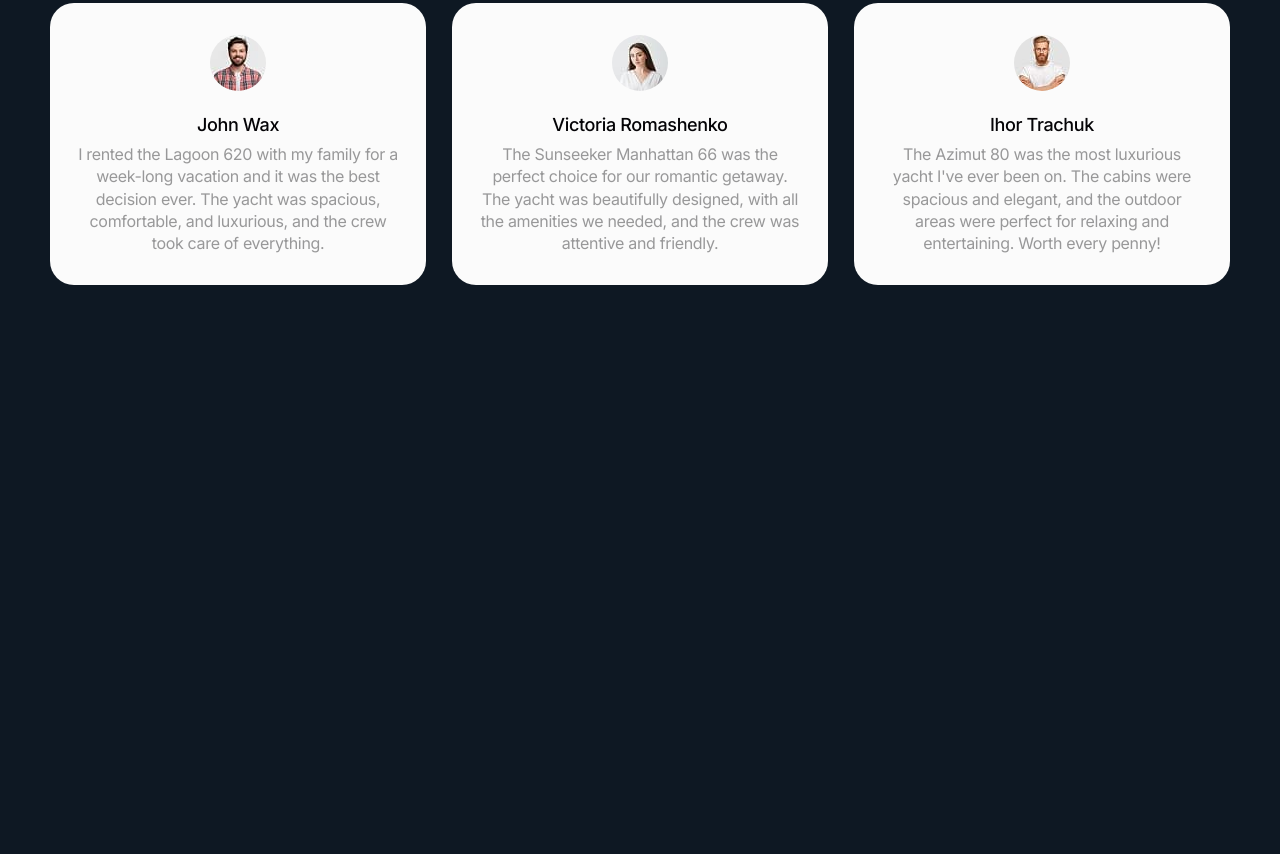
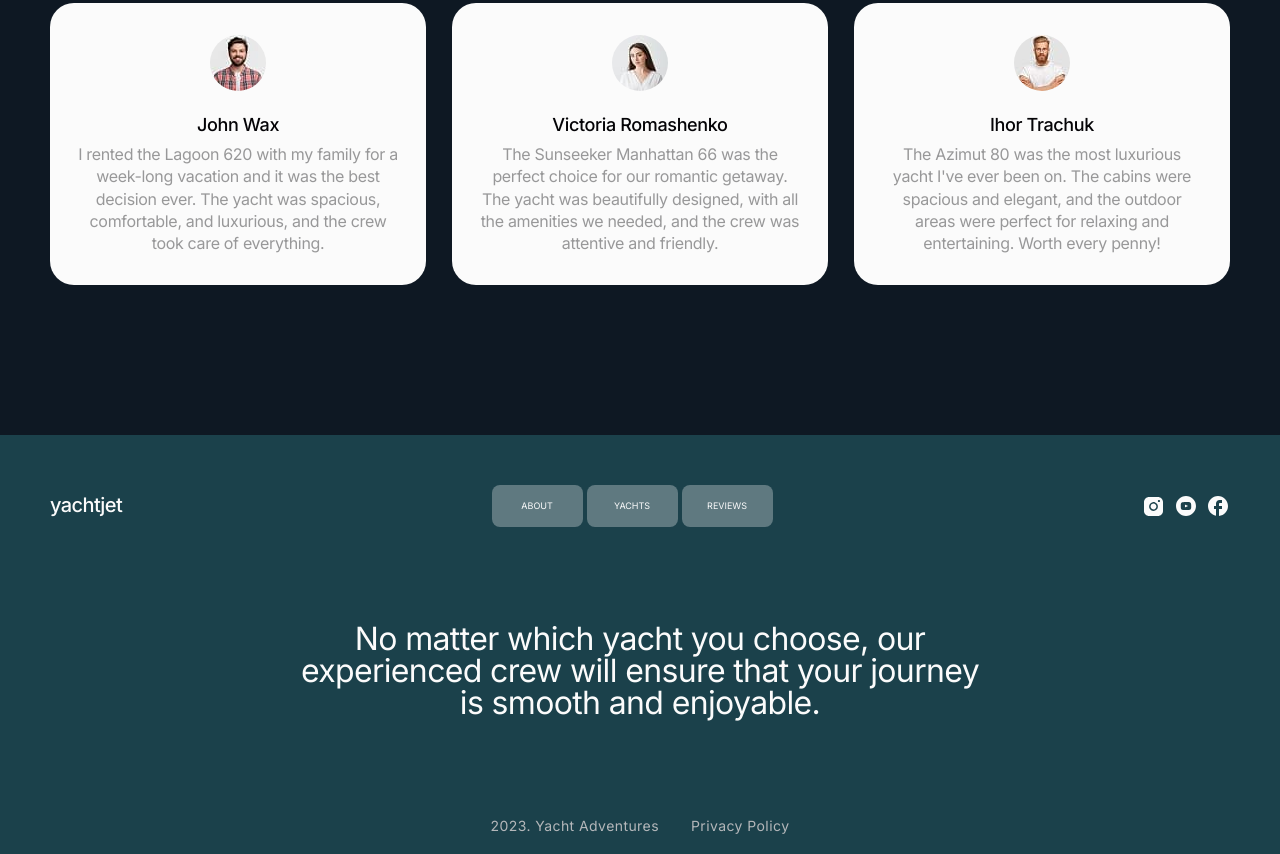
Before and after one commit to D-VALTURY/blended-5-6, a website built with Vite: page src/index.html in a window 1280 px wide. Shown: the part 352-1206 px from the top of the page. Before the commit the page ends 800 px from the top, so only its background shows below. Built offline with nearby package versions, Linux system fonts and the light colour scheme.

Commit message:
footer done

```diff
--- a/src/css/footer.css
+++ b/src/css/footer.css
@@ -1,18 +1,148 @@
-/* Мобільні стилі */
 .page-footer {
-  padding-top: 40px;
-  padding-bottom: 20px;
+  padding: 40px 0 20px;
   background-color: #1b414b;
 }
 
-/* Планшетні стилі */
-@media screen and (min-width: 768px) {
-  /* ... */
+.footer-top {
+  display: flex;
+  flex-direction: column;
+  align-items: center;
+  gap: 40px;
+  margin-bottom: 40px;
 }
 
-/* Десктопні стилі */
-@media screen and (min-width: 1280px) {
+.footer-logo {
+  font-weight: 500;
+  font-size: 20px;
+  letter-spacing: -0.03em;
+}
+
+.footer-nav-list {
+  display: flex;
+  flex-wrap: wrap;
+  justify-content: center;
+  gap: 4px;
+}
+
+.footer-nav-link {
+  display: block;
+  min-width: 80px;
+  padding: 12px 14px;
+  border-radius: 8px;
+  font-size: 9px;
+  line-height: 1.3;
+  text-align: center;
+  text-transform: uppercase;
+  background-color: rgba(251, 251, 251, 0.3);
+  transition:
+    background-color 250ms ease-in-out,
+    color 250ms ease-in-out;
+}
+
+.footer-nav-link:hover,
+.footer-nav-link:focus-visible {
+  color: #1b414b;
+  background-color: #fbfbfb;
+}
+
+.footer-social-list {
+  display: flex;
+  align-items: center;
+  gap: 8px;
+}
+
+.footer-social-link {
+  display: block;
+  color: #fbfbfb;
+  transition: color 250ms ease-in-out;
+}
+
+.footer-social-link:hover,
+.footer-social-link:focus-visible {
+  color: rgba(251, 251, 251, 0.8);
+}
+
+.footer-social-link:focus-visible,
+.footer-privacy:focus-visible {
+  outline: 2px solid #fbfbfb;
+  outline-offset: 4px;
+}
+
+.footer-social-icon {
+  display: block;
+}
+
+.footer-text {
+  max-width: 295px;
+  margin: 0 auto 40px;
+  font-size: 18px;
+  line-height: 1.1;
+  letter-spacing: -0.02em;
+  text-align: center;
+}
+
+.footer-bottom {
+  display: flex;
+  flex-wrap: wrap;
+  justify-content: center;
+  gap: 8px 24px;
+}
+
+.footer-copyright,
+.footer-privacy {
+  font-size: 12px;
+  line-height: 1.18;
+  letter-spacing: 0.03em;
+  color: #b4b7ba;
+  transition: color 250ms ease-in-out;
+}
+
+.footer-privacy:hover,
+.footer-privacy:focus-visible {
+  color: #fbfbfb;
+}
+
+@media screen and (min-width: 768px) {
   .page-footer {
     padding-top: 50px;
   }
+
+  .footer-top {
+    flex-direction: row;
+    justify-content: space-between;
+    gap: 16px;
+    margin-bottom: 96px;
+  }
+
+  .footer-nav-link {
+    min-width: 76px;
+    padding: 12px 14px;
+  }
+
+  .footer-text {
+    max-width: 640px;
+    margin-bottom: 99px;
+    font-size: 32px;
+    line-height: 1;
+  }
+
+  .footer-bottom {
+    gap: 32px;
+  }
+
+  .footer-copyright,
+  .footer-privacy {
+    font-size: 14px;
+  }
 }
+
+@media screen and (min-width: 1280px) {
+  .footer-nav-link {
+    min-width: 91px;
+    padding: 15px 24px;
+  }
+
+  .footer-text {
+    max-width: 693px;
+  }
+}
--- a/src/partials/footer.html
+++ b/src/partials/footer.html
@@ -1,4 +1,4 @@
-<footer class="page-footer hidden">
+<footer class="page-footer">
   <div class="container">
     <div class="footer-top">
       <a class="footer-logo" href="./index.html">yachtjet</a>
@@ -51,7 +51,7 @@
 
     <div class="footer-bottom">
       <p class="footer-copyright">2023. Yacht Adventures</p>
-      <a class="footer-privacy" href="#">Privacy Police</a>
+      <a class="footer-privacy" href="#">Privacy Policy</a>
     </div>
   </div>
 </footer>
```
Also changed, not shown: src/css/footer-old.css (deleted, +0 -103 lines).
